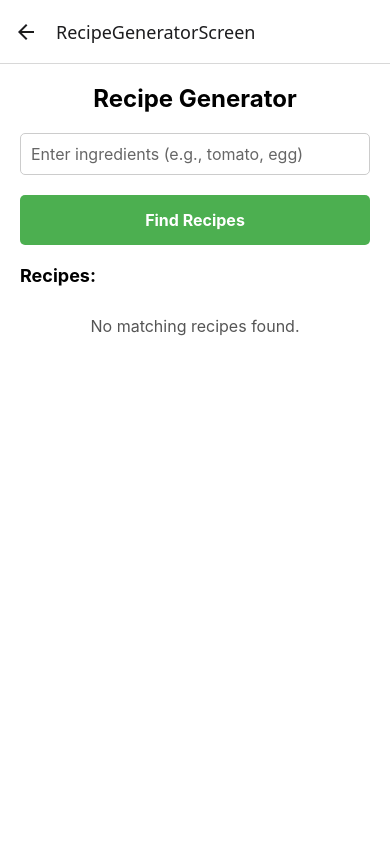
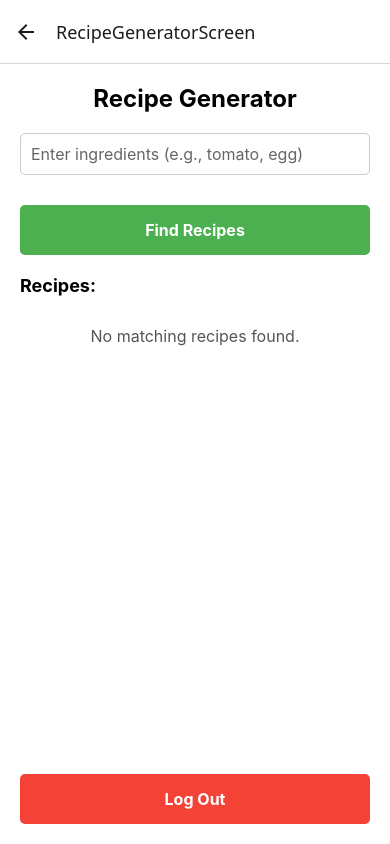
Before and after one commit to TUDublinBlanchBusinessIT/project-caoimhehxw-1, a React Native app: screen /RecipeGeneratorScreen in a window 390 px wide. Built offline with nearby package versions, Linux system fonts and the light colour scheme.

Commit message:
Log out added to screen

```diff
--- a/screens/RecipeGeneratorScreen.js
+++ b/screens/RecipeGeneratorScreen.js
@@ -29,6 +29,12 @@ const RecipeGeneratorScreen = ({ navigation }) => {
     }
 
     setRecipes(matchingRecipes);
+  };
+
+  const handleLogout = () => {
+    // Perform logout operations if needed
+    console.log('User logged out');
+    navigation.navigate('OpeningScreen'); // Navigate back to the OpeningScreen
   };
 
   return (
@@ -64,6 +70,11 @@ const RecipeGeneratorScreen = ({ navigation }) => {
         )}
         ListEmptyComponent={<Text style={styles.noRecipes}>No matching recipes found.</Text>}
       />
+
+      {/* Log Out Button */}
+      <TouchableOpacity style={[styles.button, styles.logoutButton]} onPress={handleLogout}>
+        <Text style={styles.buttonText}>Log Out</Text>
+      </TouchableOpacity>
     </View>
   );
 };
@@ -93,6 +104,7 @@ const styles = StyleSheet.create({
     padding: 15,
     borderRadius: 5,
     alignItems: 'center',
+    marginTop: 10,
   },
   buttonText: {
     color: '#fff',
@@ -125,6 +137,9 @@ const styles = StyleSheet.create({
     color: '#555',
     textAlign: 'center',
   },
+  logoutButton: {
+    backgroundColor: '#f44336', // Red color for logout
+  },
 });
 
 export default RecipeGeneratorScreen;
```
Also changed, not shown: 1 other file (tests, documents, lock files or other folders).
